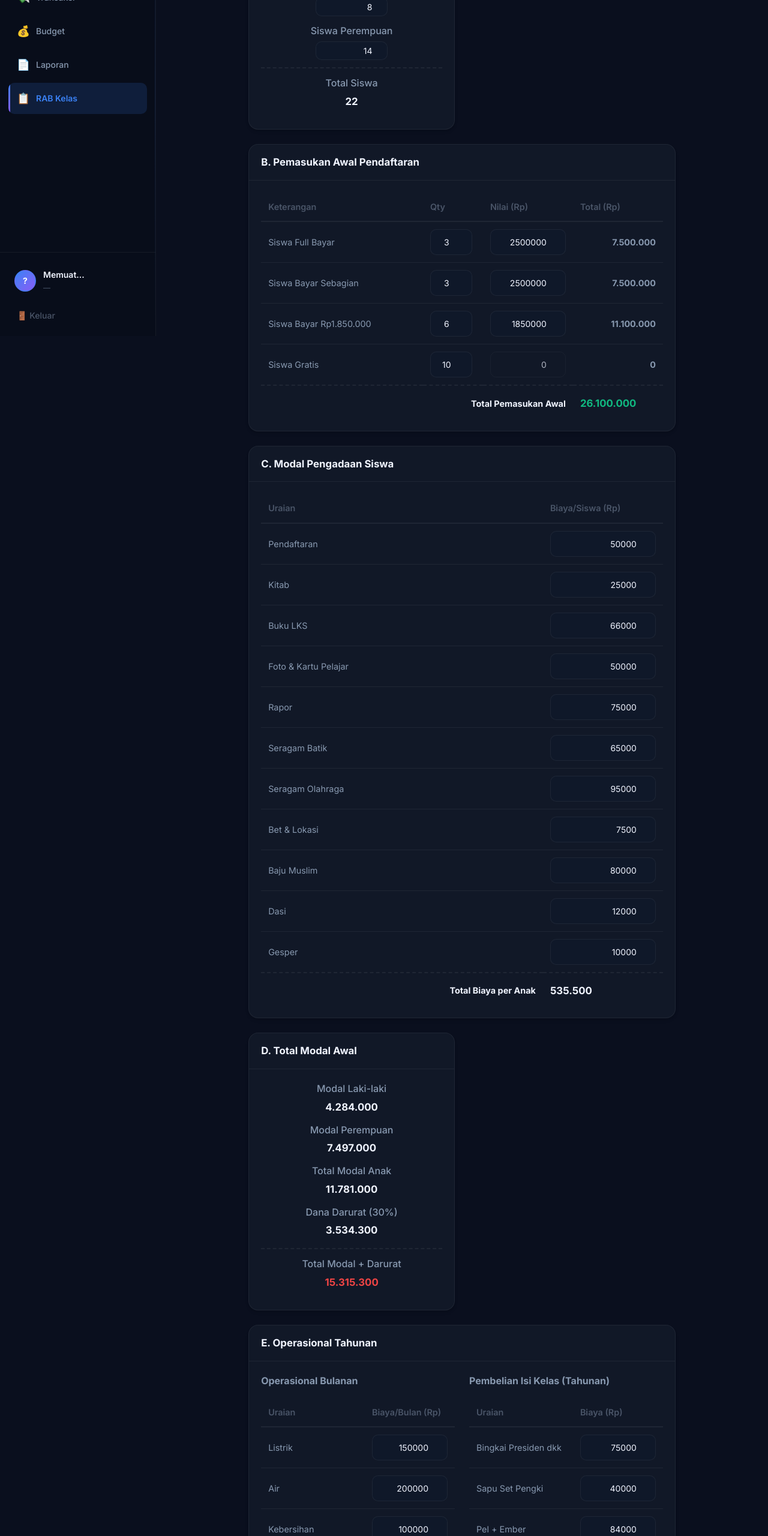
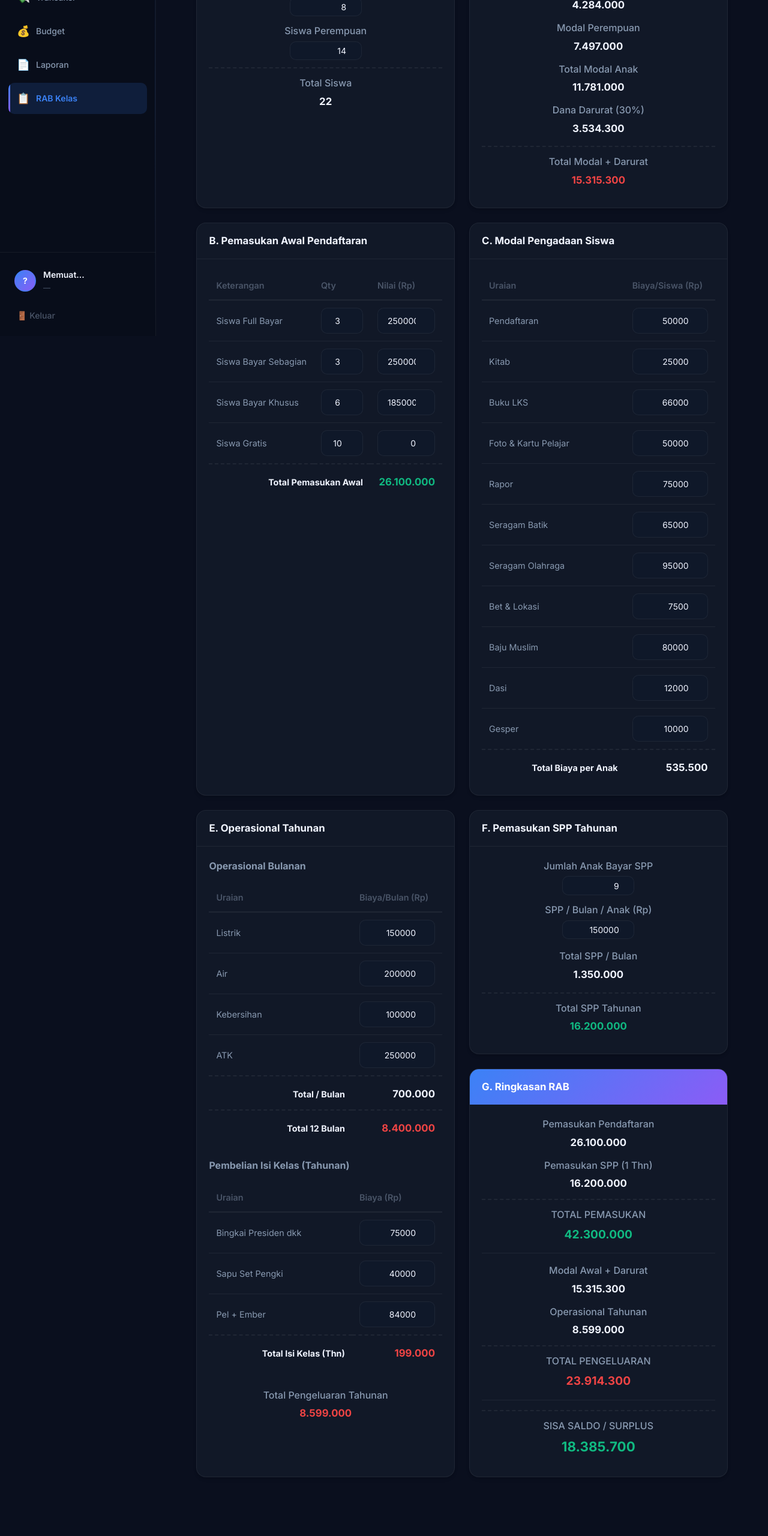
Before and after one commit to dazzerz/annida2-finance, a plain HTML site: page pages/rab.html in a window 1280 px wide. Shown: the part 240-2800 px from the top of the page at 60% size. After the commit the page ends 2766 px from the top, so only its background shows below. Drawn offline with nearby package versions, Linux system fonts and the light colour scheme; a script that the page names is missing.

Commit message:
fix: neatly align grid cards and implement localstorage fallback to prevent UI revert on load error

```diff
--- a/css/rab.css
+++ b/css/rab.css
@@ -2,8 +2,14 @@
 
 .rab-grid {
   display: grid;
-  grid-template-columns: repeat(auto-fit, minmax(300px, 1fr));
+  grid-template-columns: 1fr;
   gap: 1.5rem;
+}
+
+@media (min-width: 768px) {
+  .rab-grid {
+    grid-template-columns: 1fr 1fr;
+  }
 }
 
 .rab-card {
--- a/pages/rab.html
+++ b/pages/rab.html
@@ -86,89 +86,6 @@
             </div>
           </div>
 
-          <!-- B. Pemasukan Awal Pendaftaran -->
-          <div class="rab-card" style="grid-column: 1 / -1;">
-            <div class="rab-card-header">B. Pemasukan Awal Pendaftaran</div>
-            <div class="rab-card-body" style="overflow-x:auto;">
-              <table class="rab-table">
-                <thead>
-                  <tr>
-                    <th>Keterangan</th>
-                    <th width="100">Qty</th>
-                    <th width="150">Nilai (Rp)</th>
-                    <th width="150">Total (Rp)</th>
-                  </tr>
-                </thead>
-                <tbody id="pendaftaran-tbody">
-                  <tr>
-                    <td>Siswa Full Bayar</td>
-                    <td><input type="number" class="form-input qty" value="3" data-target="full" /></td>
-                    <td><input type="number" class="form-input val" value="2500000" data-target="full" /></td>
-                    <td class="row-total" id="pendaftaran-full">7.500.000</td>
-                  </tr>
-                  <tr>
-                    <td>Siswa Bayar Sebagian</td>
-                    <td><input type="number" class="form-input qty" value="3" data-target="sebagian" /></td>
-                    <td><input type="number" class="form-input val" value="2500000" data-target="sebagian" /></td>
-                    <td class="row-total" id="pendaftaran-sebagian">7.500.000</td>
-                  </tr>
-                  <tr>
-                    <td>Siswa Bayar Rp1.850.000</td>
-                    <td><input type="number" class="form-input qty" value="6" data-target="khusus" /></td>
-                    <td><input type="number" class="form-input val" value="1850000" data-target="khusus" /></td>
-                    <td class="row-total" id="pendaftaran-khusus">11.100.000</td>
-                  </tr>
-                  <tr>
-                    <td>Siswa Gratis</td>
-                    <td><input type="number" class="form-input qty" value="10" data-target="gratis" /></td>
-                    <td><input type="number" class="form-input val" value="0" data-target="gratis" readonly /></td>
-                    <td class="row-total" id="pendaftaran-gratis">0</td>
-                  </tr>
-                </tbody>
-                <tfoot>
-                  <tr class="total-row">
-                    <td colspan="3" align="right">Total Pemasukan Awal</td>
-                    <td id="total-pendaftaran" class="rab-val text-income">26.100.000</td>
-                  </tr>
-                </tfoot>
-              </table>
-            </div>
-          </div>
-
-          <!-- C. Modal Pengadaan Siswa -->
-          <div class="rab-card" style="grid-column: 1 / -1;">
-            <div class="rab-card-header">C. Modal Pengadaan Siswa</div>
-            <div class="rab-card-body" style="overflow-x:auto;">
-              <table class="rab-table">
-                <thead>
-                  <tr>
-                    <th>Uraian</th>
-                    <th width="200">Biaya/Siswa (Rp)</th>
-                  </tr>
-                </thead>
-                <tbody id="modal-tbody">
-                  <tr><td>Pendaftaran</td><td><input type="number" class="form-input val" value="50000" /></td></tr>
-                  <tr><td>Kitab</td><td><input type="number" class="form-input val" value="25000" /></td></tr>
-                  <tr><td>Buku LKS</td><td><input type="number" class="form-input val" value="66000" /></td></tr>
-                  <tr><td>Foto & Kartu Pelajar</td><td><input type="number" class="form-input val" value="50000" /></td></tr>
-                  <tr><td>Rapor</td><td><input type="number" class="form-input val" value="75000" /></td></tr>
-                  <tr><td>Seragam Batik</td><td><input type="number" class="form-input val" value="65000" /></td></tr>
-                  <tr><td>Seragam Olahraga</td><td><input type="number" class="form-input val" value="95000" /></td></tr>
-                  <tr><td>Bet & Lokasi</td><td><input type="number" class="form-input val" value="7500" /></td></tr>
-                  <tr><td>Baju Muslim</td><td><input type="number" class="form-input val" value="80000" /></td></tr>
-                  <tr><td>Dasi</td><td><input type="number" class="form-input val" value="12000" /></td></tr>
-                  <tr><td>Gesper</td><td><input type="number" class="form-input val" value="10000" /></td></tr>
-                </tbody>
-                <tfoot>
-                  <tr class="total-row">
-                    <td align="right">Total Biaya per Anak</td>
-                    <td id="total-per-anak" class="rab-val">535.500</td>
-                  </tr>
-                </tfoot>
-              </table>
-            </div>
-          </div>
-
           <!-- D. Total Modal Awal -->
           <div class="rab-card">
             <div class="rab-card-header">D. Total Modal Awal</div>
@@ -196,13 +113,91 @@
             </div>
           </div>
 
+          <!-- B. Pemasukan Awal Pendaftaran -->
+          <div class="rab-card">
+            <div class="rab-card-header">B. Pemasukan Awal Pendaftaran</div>
+            <div class="rab-card-body" style="overflow-x:auto;">
+              <table class="rab-table">
+                <thead>
+                  <tr>
+                    <th>Keterangan</th>
+                    <th width="80">Qty</th>
+                    <th width="120">Nilai (Rp)</th>
+                  </tr>
+                </thead>
+                <tbody id="pendaftaran-tbody">
+                  <tr>
+                    <td>Siswa Full Bayar</td>
+                    <td><input type="number" class="form-input qty" value="3" data-target="full" /></td>
+                    <td><input type="number" class="form-input val" value="2500000" data-target="full" /></td>
+                  </tr>
+                  <tr>
+                    <td>Siswa Bayar Sebagian</td>
+                    <td><input type="number" class="form-input qty" value="3" data-target="sebagian" /></td>
+                    <td><input type="number" class="form-input val" value="2500000" data-target="sebagian" /></td>
+                  </tr>
+                  <tr>
+                    <td>Siswa Bayar Khusus</td>
+                    <td><input type="number" class="form-input qty" value="6" data-target="khusus" /></td>
+                    <td><input type="number" class="form-input val" value="1850000" data-target="khusus" /></td>
+                  </tr>
+                  <tr>
+                    <td>Siswa Gratis</td>
+                    <td><input type="number" class="form-input qty" value="10" data-target="gratis" /></td>
+                    <td><input type="number" class="form-input val" value="0" data-target="gratis" /></td>
+                  </tr>
+                </tbody>
+                <tfoot>
+                  <tr class="total-row">
+                    <td colspan="2" align="right">Total Pemasukan Awal</td>
+                    <td id="total-pendaftaran" class="rab-val text-income text-right" align="right">26.100.000</td>
+                  </tr>
+                </tfoot>
+              </table>
+            </div>
+          </div>
+
+          <!-- C. Modal Pengadaan Siswa -->
+          <div class="rab-card">
+            <div class="rab-card-header">C. Modal Pengadaan Siswa</div>
+            <div class="rab-card-body" style="overflow-x:auto;">
+              <table class="rab-table">
+                <thead>
+                  <tr>
+                    <th>Uraian</th>
+                    <th width="150">Biaya/Siswa (Rp)</th>
+                  </tr>
+                </thead>
+                <tbody id="modal-tbody">
+                  <tr><td>Pendaftaran</td><td><input type="number" class="form-input val" value="50000" /></td></tr>
+                  <tr><td>Kitab</td><td><input type="number" class="form-input val" value="25000" /></td></tr>
+                  <tr><td>Buku LKS</td><td><input type="number" class="form-input val" value="66000" /></td></tr>
+                  <tr><td>Foto & Kartu Pelajar</td><td><input type="number" class="form-input val" value="50000" /></td></tr>
+                  <tr><td>Rapor</td><td><input type="number" class="form-input val" value="75000" /></td></tr>
+                  <tr><td>Seragam Batik</td><td><input type="number" class="form-input val" value="65000" /></td></tr>
+                  <tr><td>Seragam Olahraga</td><td><input type="number" class="form-input val" value="95000" /></td></tr>
+                  <tr><td>Bet & Lokasi</td><td><input type="number" class="form-input val" value="7500" /></td></tr>
+                  <tr><td>Baju Muslim</td><td><input type="number" class="form-input val" value="80000" /></td></tr>
+                  <tr><td>Dasi</td><td><input type="number" class="form-input val" value="12000" /></td></tr>
+                  <tr><td>Gesper</td><td><input type="number" class="form-input val" value="10000" /></td></tr>
+                </tbody>
+                <tfoot>
+                  <tr class="total-row">
+                    <td align="right">Total Biaya per Anak</td>
+                    <td id="total-per-anak" class="rab-val text-right" align="right">535.500</td>
+                  </tr>
+                </tfoot>
+              </table>
+            </div>
+          </div>
+
           <!-- E. Operasional Tahunan -->
-          <div class="rab-card" style="grid-column: 1 / -1;">
+          <div class="rab-card">
             <div class="rab-card-header">E. Operasional Tahunan</div>
             <div class="rab-card-body">
-              <div style="display:flex; gap:1.5rem; flex-wrap:wrap;">
+              <div style="display:flex; flex-direction:column; gap:1.5rem;">
 
-                <div style="flex:1; min-width:300px;">
+                <div>
                   <h4 style="margin-bottom:1rem;color:var(--text-secondary);">Operasional Bulanan</h4>
                   <table class="rab-table">
                     <thead><tr><th>Uraian</th><th width="150">Biaya/Bulan (Rp)</th></tr></thead>
@@ -213,13 +208,13 @@
                       <tr><td>ATK</td><td><input type="number" class="form-input val ops-bulan" value="250000" /></td></tr>
                     </tbody>
                     <tfoot>
-                      <tr class="total-row"><td align="right">Total / Bulan</td><td id="total-ops-bulan" class="rab-val">700.000</td></tr>
-                      <tr class="total-row"><td align="right">Total 12 Bulan</td><td id="total-ops-12bulan" class="rab-val text-expense">8.400.000</td></tr>
+                      <tr class="total-row"><td align="right">Total / Bulan</td><td id="total-ops-bulan" class="rab-val text-right" align="right">700.000</td></tr>
+                      <tr class="total-row"><td align="right">Total 12 Bulan</td><td id="total-ops-12bulan" class="rab-val text-expense text-right" align="right">8.400.000</td></tr>
                     </tfoot>
                   </table>
                 </div>
 
-                <div style="flex:1; min-width:300px;">
+                <div>
                   <h4 style="margin-bottom:1rem;color:var(--text-secondary);">Pembelian Isi Kelas (Tahunan)</h4>
                   <table class="rab-table">
                     <thead><tr><th>Uraian</th><th width="150">Biaya (Rp)</th></tr></thead>
@@ -229,7 +224,7 @@
                       <tr><td>Pel + Ember</td><td><input type="number" class="form-input val ops-tahunan" value="84000" /></td></tr>
                     </tbody>
                     <tfoot>
-                      <tr class="total-row"><td align="right">Total Isi Kelas (Tahunan)</td><td id="total-isi-kelas" class="rab-val text-expense">199.000</td></tr>
+                      <tr class="total-row"><td align="right">Total Isi Kelas (Thn)</td><td id="total-isi-kelas" class="rab-val text-expense text-right" align="right">199.000</td></tr>
                     </tfoot>
                   </table>
                   <div style="margin-top:1rem; padding:1rem; background:var(--bg-lighter); border-radius:var(--radius-md);">
@@ -245,9 +240,9 @@
           </div>
 
           <!-- F & G. Pemasukan SPP & Ringkasan -->
-          <div class="rab-card" style="grid-column: 1 / -1; display:flex; gap:1.5rem; flex-wrap:wrap; padding:0; background:transparent; border:none; box-shadow:none;">
+          <div style="display:flex; flex-direction:column; gap:1.5rem;">
 
-            <div class="rab-card" style="flex:1; min-width:300px; margin:0;">
+            <div class="rab-card">
               <div class="rab-card-header">F. Pemasukan SPP Tahunan</div>
               <div class="rab-card-body">
                 <div class="form-group row">
@@ -269,7 +264,7 @@
               </div>
             </div>
 
-            <div class="rab-card" style="flex:1; min-width:300px; margin:0;">
+            <div class="rab-card">
               <div class="rab-card-header" style="background:var(--gradient-primary); color:white; border-bottom:none;">G. Ringkasan RAB</div>
               <div class="rab-card-body">
                 <div class="form-group row">
```
Also changed, not shown: js/rab.js (+32 -7 lines).
